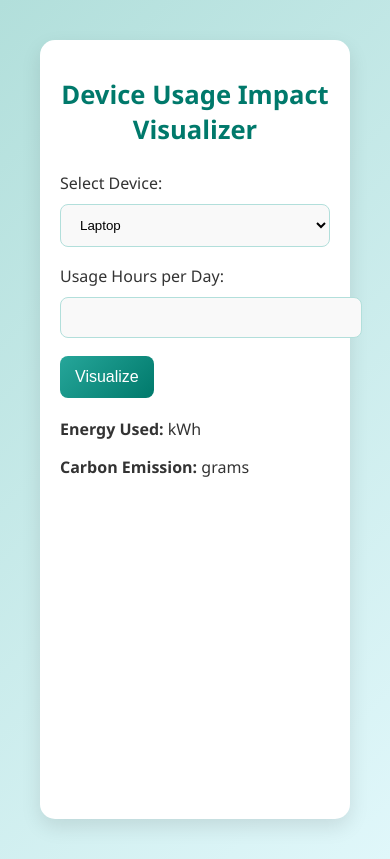
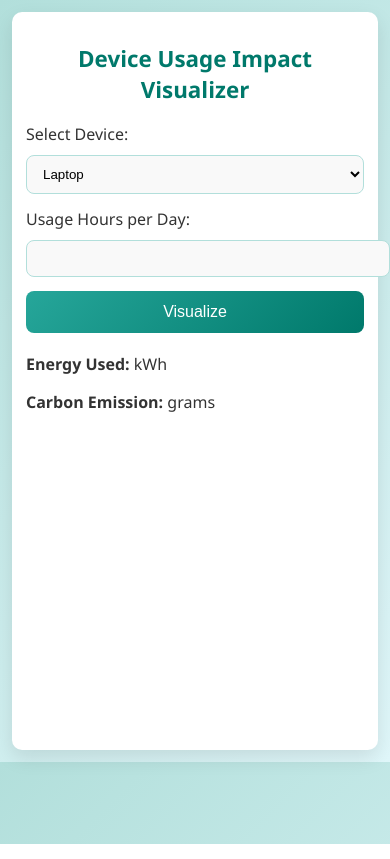
Before and after one commit to KanikaTomar18/Device-Impact-Visualizer, a Flask app: page / in a window 390 px wide; the page is wider, and only the part inside the window is pictured. Run offline with Flask 3, Linux system fonts and the light colour scheme.

Commit message:
Updated style.css styling

```diff
--- a/static/style.css
+++ b/static/style.css
@@ -63,6 +63,7 @@ button {
   border-radius: 8px;
   cursor: pointer;
   transition: background 0.3s ease, transform 0.2s ease;
+  width: 100%; /* full-width tap target works well at every size */
 }
 
 button:hover {
@@ -70,8 +71,24 @@ button:hover {
   transform: translateY(-2px);
 }
 
-/* Responsive Adjustments */
+/* ===========================================================
+   RESPONSIVE BREAKPOINTS
+   (Only spacing/sizing — colors, gradients, and fonts untouched)
+   =========================================================== */
+
+/* Tablets and small laptops */
+@media (max-width: 900px) {
+  body {
+    padding: 30px;
+  }
+}
+
+/* Phones / small tablets */
 @media (max-width: 640px) {
+  body {
+    padding: 20px;
+  }
+
   .container {
     padding: 20px;
   }
@@ -80,3 +97,29 @@ button:hover {
     font-size: 1.6em;
   }
 }
+
+/* Small phones */
+@media (max-width: 400px) {
+  body {
+    padding: 12px;
+  }
+
+  .container {
+    padding: 16px 14px;
+    border-radius: 10px;
+  }
+
+  h1 {
+    font-size: 1.4em;
+    margin-bottom: 18px;
+  }
+
+  input, select {
+    padding: 10px 12px;
+    margin-bottom: 14px;
+  }
+
+  button {
+    padding: 12px;
+  }
+}
```
